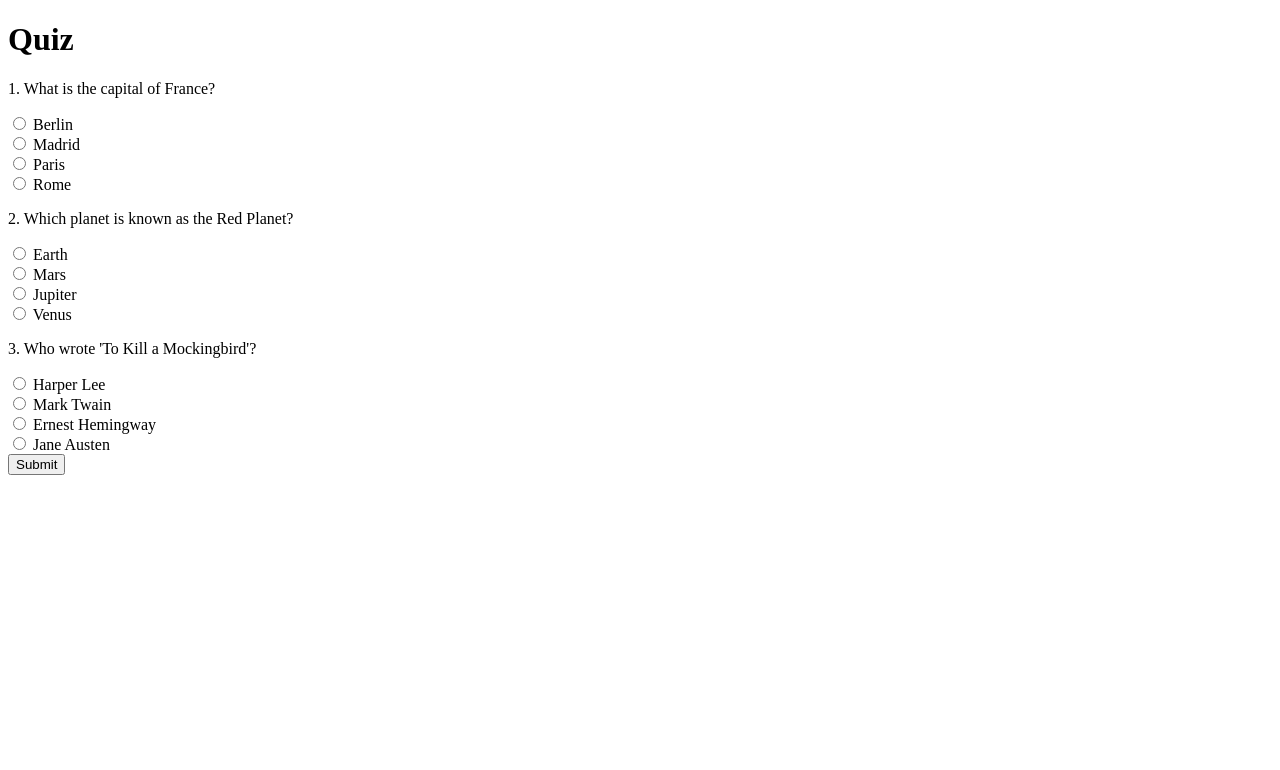
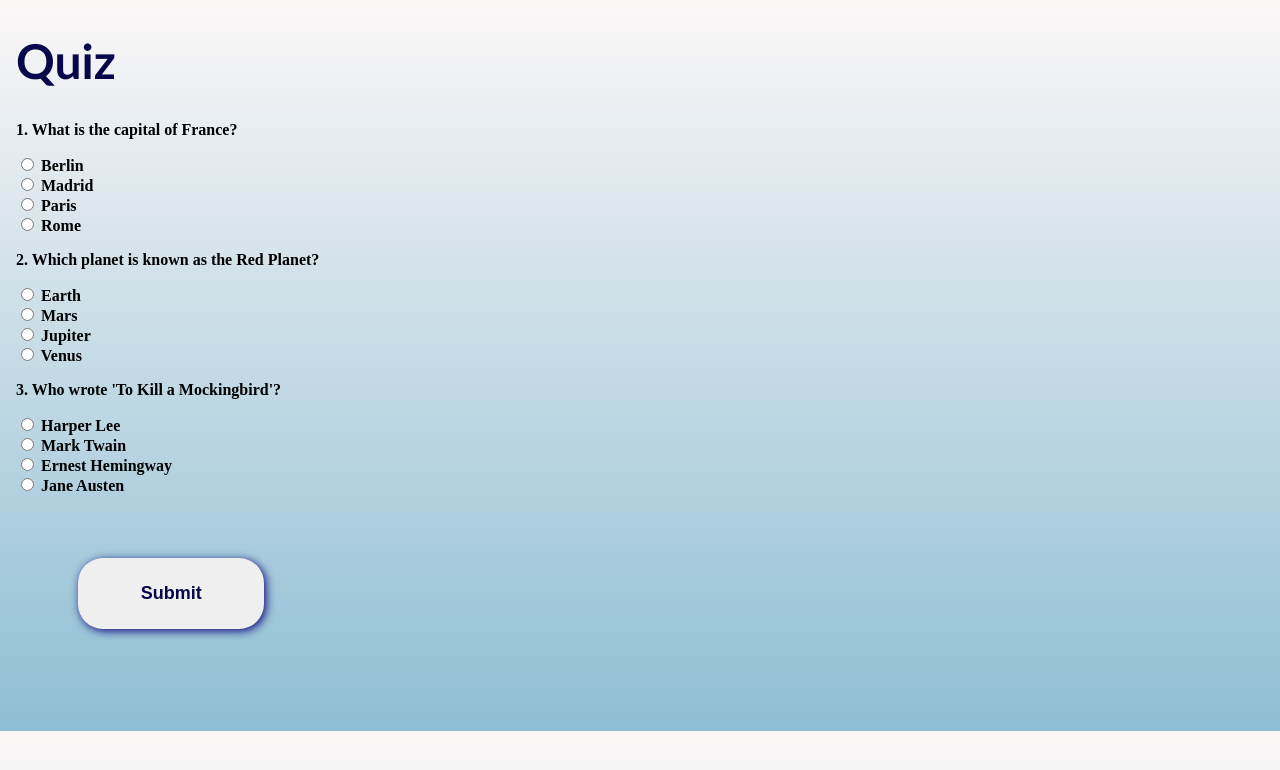
Before and after one commit to Khushi-Gupta-0887/quiz-web-app, a plain HTML site: page index.html in a window 1280 px wide. Drawn offline with Linux system fonts and the light colour scheme.

Commit message:
Update index.html

```diff
--- a/index.html
+++ b/index.html
@@ -3,7 +3,7 @@
   <head>
     <meta charset="UTF-8" />
     <title>JS Object Quiz</title>
-    <link rel="stylesheet" href="about.css" />
+    <link rel="stylesheet" href="styles.css" />
   </head>
   <body>
     <h1>Quiz</h1>
```
